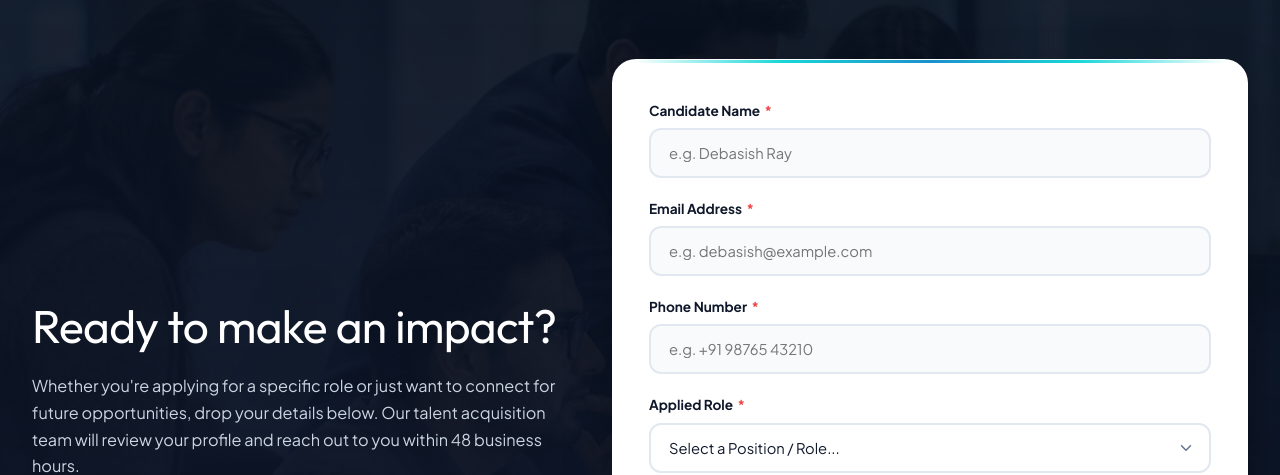
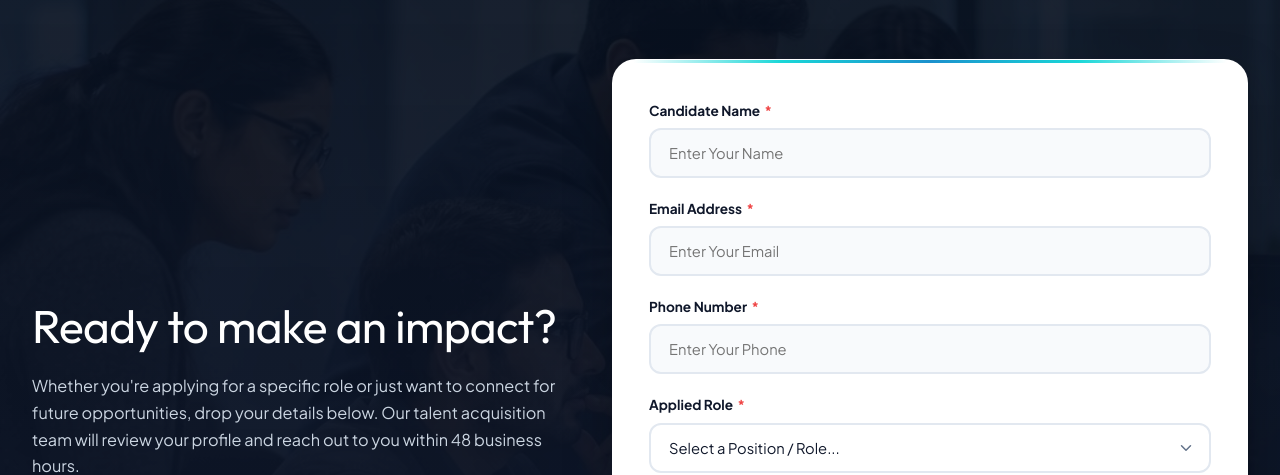
Before and after one commit to NISPL-coder/website, a React (Vite) app in the folder website/: page /career in a window 1280 px wide. Shown: the part 1480-1955 px from the top of the page. Built offline with nearby package versions, Linux system fonts and the light colour scheme.

Commit message:
feat: add CareerPage component with job listings and application form

```diff
--- a/website/src/pages/CareerPage/CareerPage.jsx
+++ b/website/src/pages/CareerPage/CareerPage.jsx
@@ -541,7 +541,7 @@ export default function CareerPage() {
                       id="name"
                       name="name"
                       className={`iz-career-input ${fieldErrors.name ? 'iz-input-invalid' : ''}`}
-                      placeholder="e.g. Debasish Ray"
+                      placeholder="Enter Your Name"
                       value={formData.name}
                       onChange={handleChange}
                       disabled={isSubmitting}
@@ -559,7 +559,7 @@ export default function CareerPage() {
                       id="email"
                       name="email"
                       className={`iz-career-input ${fieldErrors.email ? 'iz-input-invalid' : ''}`}
-                      placeholder="e.g. debasish@example.com"
+                      placeholder="Enter Your Email"
                       value={formData.email}
                       onChange={handleChange}
                       disabled={isSubmitting}
@@ -577,7 +577,7 @@ export default function CareerPage() {
                       id="phone"
                       name="phone"
                       className={`iz-career-input ${fieldErrors.phone ? 'iz-input-invalid' : ''}`}
-                      placeholder="e.g. +91 98765 43210"
+                      placeholder="Enter Your Phone"
                       value={formData.phone}
                       onChange={handleChange}
                       disabled={isSubmitting}
```
